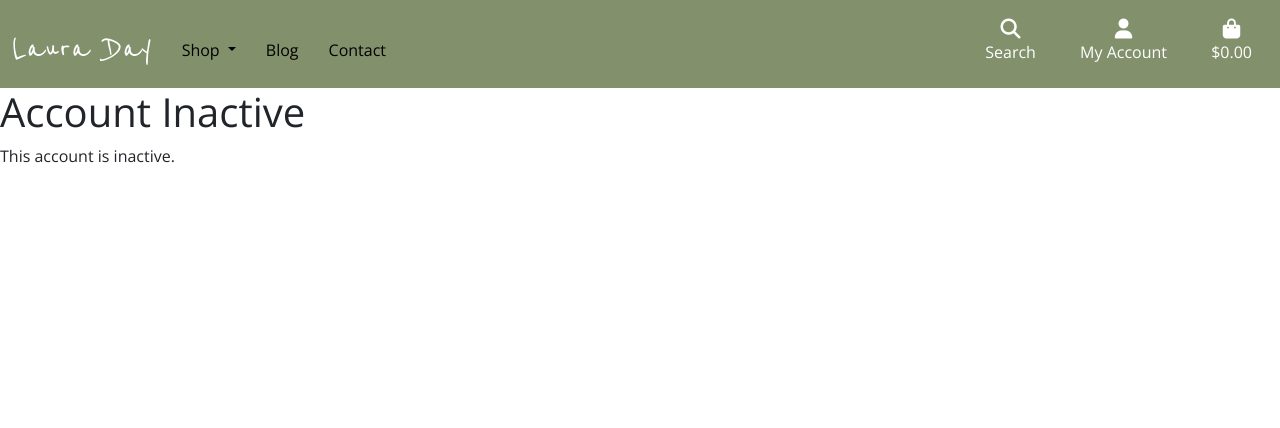
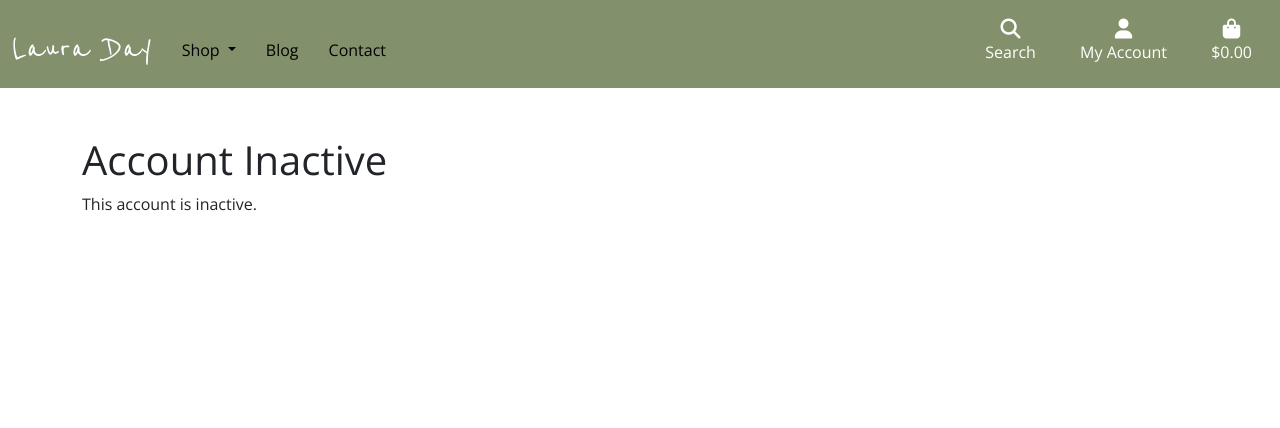
Before and after one commit to Josefinekihlstrom/LauraDay, a Django app: a page that uses templates/allauth/account/account_inactive.html in a window 1280 px wide. Shown: the top 428 px of the page. Run offline with Django 3.2, Linux system fonts and the light colour scheme; some libraries are stand-ins or nearby versions.

Commit message:
Added container row and col to allauth templates

```diff
--- a/static/css/base.css
+++ b/static/css/base.css
@@ -284,7 +284,7 @@ footer {
 }
 
 .container-margin {
-    margin-top: 55px;
+    margin-top: 3rem;
 }
 
 .all-products-link a {
--- a/templates/allauth/account/account_inactive.html
+++ b/templates/allauth/account/account_inactive.html
@@ -5,7 +5,13 @@
 {% block head_title %}{% trans "Account Inactive" %}{% endblock %}
 
 {% block content %}
-<h1>{% trans "Account Inactive" %}</h1>
+<div class="container container-margin mb-5">
+    <div class="row">
+        <div class="col-12">
+            <h1>{% trans "Account Inactive" %}</h1>
 
-<p>{% trans "This account is inactive." %}</p>
+            <p>{% trans "This account is inactive." %}</p>
+        </div>
+    </div>
+</div>
 {% endblock %}
--- a/templates/allauth/account/email.html
+++ b/templates/allauth/account/email.html
@@ -5,6 +5,9 @@
 {% block head_title %}{% trans "E-mail Addresses" %}{% endblock %}
 
 {% block content %}
+<div class="container container-margin mb-5">
+    <div class="row">
+        <div class="col-12">
             <h1>{% trans "E-mail Addresses" %}</h1>
             {% if user.emailaddress_set.all %}
             <p>{% trans 'The following e-mail addresses are associated with your account:' %}</p>
@@ -71,4 +74,7 @@
             }
             })();
             </script>
+        </div>
+    </div>
+</div>
 {% endblock %}
--- a/templates/allauth/account/login.html
+++ b/templates/allauth/account/login.html
@@ -6,7 +6,7 @@
 {% block head_title %}{% trans "Sign In" %}{% endblock %}
 
 {% block content %}
-    <div class="container container-margin">
+    <div class="container container-margin mb-5">
         <div class="row">
             <div class="col-12">
                 <h1>{% trans "Sign In" %}</h1>
--- a/templates/allauth/account/password_change.html
+++ b/templates/allauth/account/password_change.html
@@ -5,6 +5,9 @@
 {% block head_title %}{% trans "Change Password" %}{% endblock %}
 
 {% block content %}
+<div class="container container-margin mb-5">
+    <div class="row">
+        <div class="col-12">
             <h1>{% trans "Change Password" %}</h1>
 
             <form method="POST" action="{% url 'account_change_password' %}" class="password_change">
@@ -13,4 +16,7 @@
                 <button type="submit" name="action">{% trans "Change Password" %}</button>
                 <a href="{% url 'account_reset_password' %}">{% trans "Forgot Password?" %}</a>
             </form>
+        </div>
+    </div>
+</div>
 {% endblock %}
--- a/templates/allauth/account/password_reset_from_key.html
+++ b/templates/allauth/account/password_reset_from_key.html
@@ -4,6 +4,9 @@
 {% block head_title %}{% trans "Change Password" %}{% endblock %}
 
 {% block content %}
+<div class="container container-margin mb-5">
+    <div class="row">
+        <div class="col-12">
             <h1>{% if token_fail %}{% trans "Bad Token" %}{% else %}{% trans "Change Password" %}{% endif %}</h1>
 
             {% if token_fail %}
@@ -20,4 +23,7 @@
                     <p>{% trans 'Your password is now changed.' %}</p>
                 {% endif %}
             {% endif %}
+        </div>
+    </div>
+</div>
 {% endblock %}
--- a/templates/allauth/account/password_set.html
+++ b/templates/allauth/account/password_set.html
@@ -5,6 +5,9 @@
 {% block head_title %}{% trans "Set Password" %}{% endblock %}
 
 {% block content %}
+<div class="container container-margin mb-5">
+    <div class="row">
+        <div class="col-12">
             <h1>{% trans "Set Password" %}</h1>
 
             <form method="POST" action="{% url 'account_set_password' %}" class="password_set">
@@ -12,4 +15,7 @@
                 {{ form.as_p }}
                 <input type="submit" name="action" value="{% trans 'Set Password' %}"/>
             </form>
+        </div>
+    </div>
+</div>
 {% endblock %}
```
Also changed, not shown: templates/allauth/account/email_confirm.html (+6 -1 lines), templates/allauth/account/logout.html (+6 -2 lines), templates/allauth/account/password_reset.html (+6 -1 lines), templates/allauth/account/password_reset_done.html (+11 -5 lines), templates/allauth/account/password_reset_from_key_done.html (+8 -2 lines), templates/allauth/account/signup.html (+6 -1 lines), templates/allauth/account/signup_closed.html (+8 -2 lines), templates/allauth/account/verification_sent.html (+8 -3 lines), templates/allauth/account/verified_email_required.html (+6 -2 lines). Lines whose indentation alone changed are shown as unchanged.
